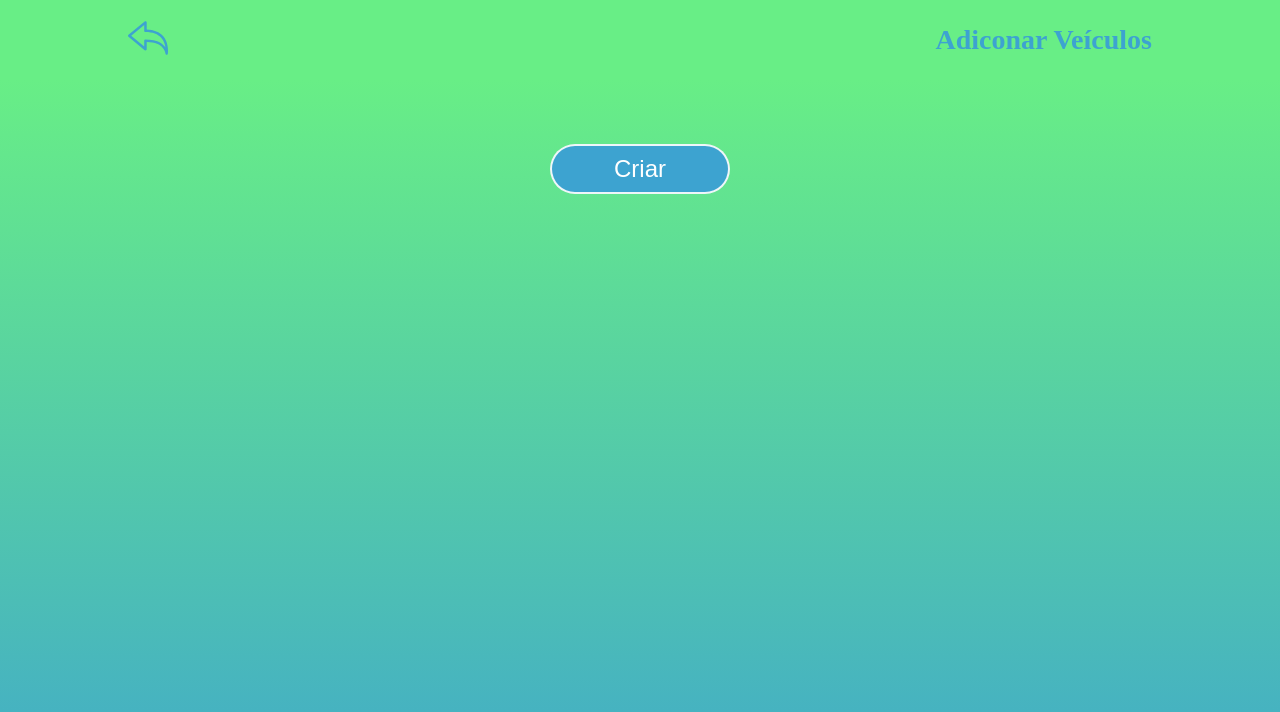
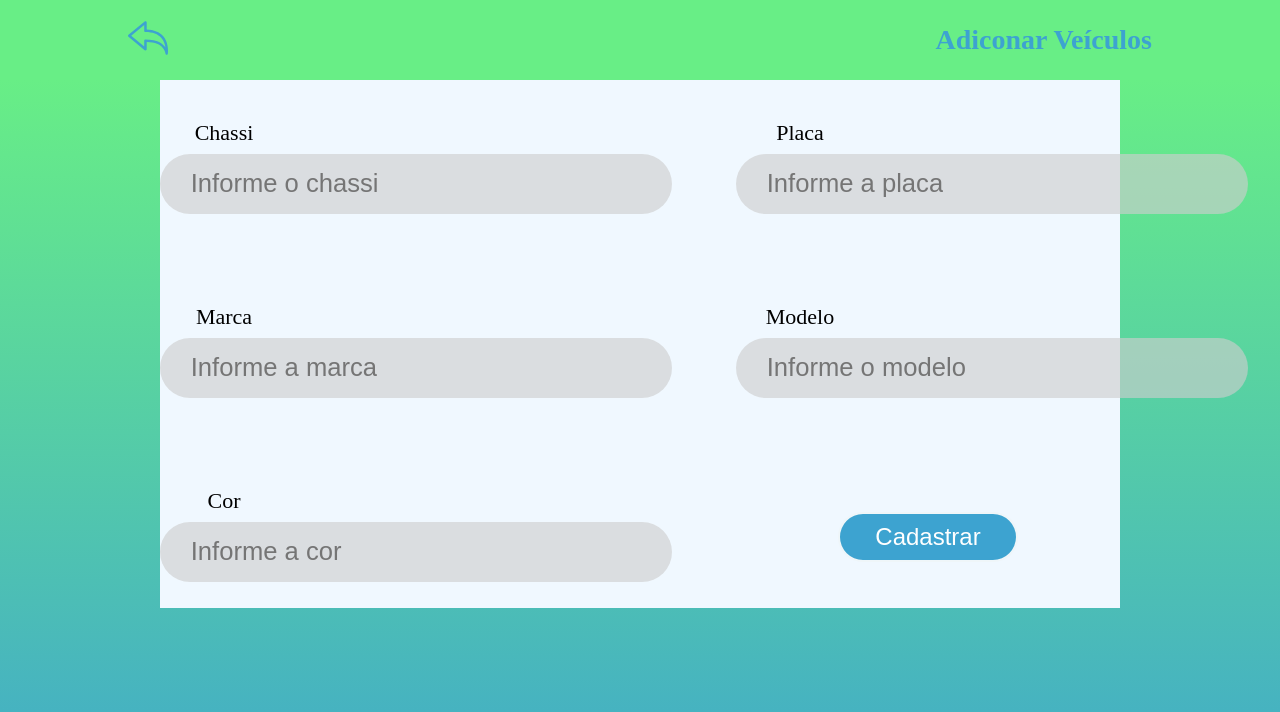
Before and after one commit to Hitz299/Challenge-2sem, a React (Vite) app in the folder atena-porto-seguro/: page /home/adicionar/veiculos in a window 1280 px wide. Shown: the top 712 px of the page. Built offline with nearby package versions, Linux system fonts and the light colour scheme.

Commit message:
Desenvolvendo a tela de cadastrar veiculos

```diff
--- a/atena-porto-seguro/package.json
+++ b/atena-porto-seguro/package.json
@@ -16,7 +16,7 @@
     "react": "^18.3.1",
     "react-dom": "^18.3.1",
     "react-icons": "^5.3.0",
-    "react-router-dom": "^6.26.1",
+    "react-router-dom": "^6.26.2",
     "router": "^1.3.8",
     "styled": "^1.0.0",
     "styled-components": "^6.1.13"
--- /dev/null
+++ b/atena-porto-seguro/src/components/FormularioCadastroVeiculo/FormularioCadastroVeiculo.tsx
@@ -0,0 +1,49 @@
+import { StyledInput } from "../../style/styled-conta";
+import { StyledCadastrarVeiculosContainer } from "../../style/styled-funcionalidades";
+import { StyledContainerEntrada } from "../../style/styledGeral";
+import Button from "../Button/Button";
+
+
+export default function FormularioCadastroVeiculo() {
+  return (
+
+    <form action="#">
+
+        <StyledCadastrarVeiculosContainer>
+
+            <StyledContainerEntrada>
+              <label htmlFor="chassi">Chassi</label>
+                <StyledInput id="chassi" name="chassi" type="email" placeholder="Informe o chassi" />
+            </StyledContainerEntrada>
+
+            <StyledContainerEntrada>
+              <label htmlFor="placa">Placa</label>
+                  <StyledInput id="placa" name="placa" type="email" placeholder="Informe a placa" />
+            </StyledContainerEntrada>
+
+                <StyledContainerEntrada>
+              <label htmlFor="marca">Marca</label>
+                    <StyledInput id="marca" name="marca" type="email" placeholder="Informe a marca" />
+              </StyledContainerEntrada>
+
+                <StyledContainerEntrada>
+                <label htmlFor="modelo">Modelo</label>
+                    <StyledInput id="modelo" name="modelo" type="email" placeholder="Informe o modelo" />
+              </StyledContainerEntrada>
+
+
+        <StyledContainerEntrada>
+              <label htmlFor="cor">Cor</label>
+                    <StyledInput id="cor" name="cor" type="email" placeholder="Informe a cor" />
+                </StyledContainerEntrada>
+
+                <Button titulo="Cadastrar" click={() => {}}/>
+
+
+        </StyledCadastrarVeiculosContainer>
+
+
+    </form>
+
+  )
+}
--- a/atena-porto-seguro/src/routes/AdicionarVeiculos/index.tsx
+++ b/atena-porto-seguro/src/routes/AdicionarVeiculos/index.tsx
@@ -1,21 +1,28 @@
 
-import React, {useState} from "react";
+// import {useState} from "react";
 import BgGradient from "../../components/BgGradient/BgGradient";
-import Button from "../../components/Button/Button";
+// import Button from "../../components/Button/Button";
 import CabecalhoVerde from "../../components/CabecalhoVerde/CabecalhoVerde";
+import FormularioCadastroVeiculo from "../../components/FormularioCadastroVeiculo/FormularioCadastroVeiculo";
 
 
 export default function AdicionarVeiculos() {
 
     document.title = "Cadastrar Veículos";
 
-    const [icones, setIcones] = useState<JSX.Element[]>([]);
+  //   const [icones, setIcones] = useState<JSX.Element[]>([]);
 
-  const adicionarIcone = () => {
-    let index: number  = 0;
-    setIcones([...icones, <Button titulo="aaa" click={() => {}} key={index} />]);
-    index ++;
-  };
+  // const adicionarIcone = () => {
+  //   let index: number  = 0;
+  //   setIcones([...icones, <Button titulo="aaa" click={() => {}} key={index} />]);
+  //   index ++;
+  // };
+
+  // const DeletarIcone = () => {
+
+  //   setIcones((icones) => icones.slice(0, -1));
+
+  // };
 
   return (
     <>
@@ -24,14 +31,8 @@ export default function AdicionarVeiculos() {
 
       <BgGradient>
 
+         <FormularioCadastroVeiculo/>
 
-          <Button titulo="Criar" click={adicionarIcone}/>
-
-           <div>
-          {icones.map((icone, index) => (
-            <div key={index}>{icone}</div>
-          ))}
-        </div>
 
       </BgGradient>
     </>
--- a/atena-porto-seguro/src/style/styled-funcionalidades.ts
+++ b/atena-porto-seguro/src/style/styled-funcionalidades.ts
@@ -1,4 +1,27 @@
 import styled from 'styled-components';
+
+
+
+export const StyledCadastrarVeiculosContainer = styled.div`
+
+  display: grid;
+  grid-template-columns: 30vw 30vw;
+  grid-template-rows: 20vh 20vh 20vh;
+  gap: 3vh 15vw;
+  background-color: aliceblue;
+
+   @media screen and (max-width: 981px) {
+
+    grid-template-columns: 50vw;
+
+  }
+
+
+`
+
+
+
+
 
 export const StyledGradient = styled.div`
     width: 100%;
```
Also changed, not shown: 1 other file (tests, documents, lock files or other folders).
